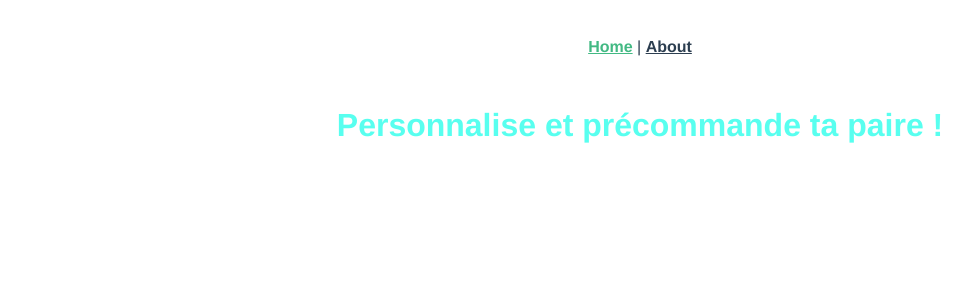
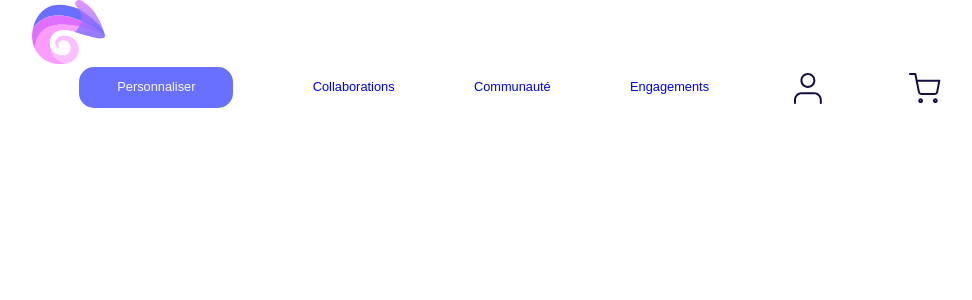
Before and after one commit to SeubJrd/agemovue, a Vue app: page / in a window 1280 px wide. Shown: the top 300 px of the page, without its empty margins (0-972 px from the left). Built offline with nearby package versions, Linux system fonts and the light colour scheme.

Commit message:
Ajout du bon squelette de dossiers + header dans App + resetcss
du coup ca induit un pb, le header est un peu cassé avec le reset c'est terriiiiiiiiible

```diff
--- a/src/App.vue
+++ b/src/App.vue
@@ -1,9 +1,37 @@
 <template>
   <div id="app">
-    <div id="nav">
-      <router-link to="/">Home</router-link> |
-      <router-link to="/about">About</router-link>
-    </div>
+
+    <header class="header">
+        <router-link to="/Home" class="header__image"><img class="header__logo" src="@/assets/img/LogoHeader.svg" alt="logo agemo"></router-link>
+        <nav class="header__navigation">
+            <router-link class="header__lien -principal" to="#">Personnaliser</router-link>
+            <router-link class="header__lien" to="/Collaborations">Collaborations</router-link>
+            <router-link class="header__lien" to="#">Communauté</router-link>
+            <router-link class="header__lien" to="#">Engagements</router-link>
+            <router-link class="header__lien -icone" to="#">
+                <svg class="header__icone" width="28" height="31" viewBox="0 0 28 31" fill="none"
+                    xmlns="http://www.w3.org/2000/svg">
+                    <path fill-rule="evenodd" clip-rule="evenodd"
+                        d="M2.18043 21.5137C3.57653 20.1176 5.47005 19.3333 7.44444 19.3333H20.3333C22.3077 19.3333 24.2012 20.1176 25.5973 21.5137C26.9935 22.9098 27.7778 24.8033 27.7778 26.7777V29.9999C27.7778 30.5522 27.3301 30.9999 26.7778 30.9999C26.2255 30.9999 25.7778 30.5522 25.7778 29.9999V26.7777C25.7778 25.3337 25.2042 23.9489 24.1831 22.9279C23.1621 21.9069 21.7773 21.3333 20.3333 21.3333H7.44444C6.00049 21.3333 4.61567 21.9069 3.59464 22.9279C2.57361 23.9489 2 25.3337 2 26.7777V29.9999C2 30.5522 1.55228 30.9999 1 30.9999C0.447715 30.9999 0 30.5522 0 29.9999V26.7777C0 24.8033 0.784323 22.9098 2.18043 21.5137Z" />
+                    <path fill-rule="evenodd" clip-rule="evenodd"
+                        d="M13.889 2C10.8821 2 8.44458 4.43756 8.44458 7.44445C8.44458 10.4513 10.8821 12.8889 13.889 12.8889C16.8959 12.8889 19.3335 10.4513 19.3335 7.44445C19.3335 4.43756 16.8959 2 13.889 2ZM6.44458 7.44445C6.44458 3.33299 9.77757 0 13.889 0C18.0005 0 21.3335 3.33299 21.3335 7.44445C21.3335 11.5559 18.0005 14.8889 13.889 14.8889C9.77757 14.8889 6.44458 11.5559 6.44458 7.44445Z" />
+                </svg>
+            </router-link>
+            <router-link class="header__lien -icone" to="#">
+                <svg class="header__icone" width="32" height="30" viewBox="0 0 32 30" fill="none"
+                    xmlns="http://www.w3.org/2000/svg">
+                    <path fill-rule="evenodd" clip-rule="evenodd"
+                        d="M11.6666 27.3334C11.4825 27.3334 11.3333 27.4826 11.3333 27.6667C11.3333 27.8508 11.4825 28 11.6666 28C11.8507 28 11.9999 27.8508 11.9999 27.6667C11.9999 27.4826 11.8507 27.3334 11.6666 27.3334ZM9.33325 27.6667C9.33325 26.378 10.3779 25.3334 11.6666 25.3334C12.9553 25.3334 13.9999 26.378 13.9999 27.6667C13.9999 28.9554 12.9553 30 11.6666 30C10.3779 30 9.33325 28.9554 9.33325 27.6667Z" />
+                    <path fill-rule="evenodd" clip-rule="evenodd"
+                        d="M26.3333 27.3334C26.1492 27.3334 26 27.4826 26 27.6667C26 27.8508 26.1492 28 26.3333 28C26.5174 28 26.6667 27.8508 26.6667 27.6667C26.6667 27.4826 26.5174 27.3334 26.3333 27.3334ZM24 27.6667C24 26.378 25.0447 25.3334 26.3333 25.3334C27.622 25.3334 28.6667 26.378 28.6667 27.6667C28.6667 28.9554 27.622 30 26.3333 30C25.0447 30 24 28.9554 24 27.6667Z" />
+                    <path fill-rule="evenodd" clip-rule="evenodd"
+                        d="M0 1C0 0.447715 0.447715 0 1 0H6.33333C6.80996 0 7.22034 0.336385 7.31389 0.803743L8.48735 6.66667H30.3333C30.6314 6.66667 30.9139 6.79959 31.1038 7.02922C31.2938 7.25885 31.3715 7.56124 31.3156 7.85399L29.1809 19.0482C29.0132 19.8922 28.554 20.6504 27.8837 21.19C27.216 21.7275 26.3813 22.014 25.5245 22H12.5822C11.7254 22.014 10.8907 21.7275 10.223 21.19C9.55278 20.6505 9.09365 19.8925 8.92592 19.0486C8.92589 19.0485 8.92595 19.0488 8.92592 19.0486L6.69674 7.91104C6.68896 7.88007 6.68262 7.84851 6.67781 7.81647L5.51365 2H1C0.447715 2 0 1.55228 0 1ZM8.88764 8.66667L10.8875 18.6585C10.9637 19.0422 11.1724 19.3868 11.4771 19.6321C11.7818 19.8774 12.1631 20.0077 12.5542 20.0002L12.5733 20H25.5333L25.5525 20.0002C25.9436 20.0077 26.3248 19.8774 26.6295 19.6321C26.9334 19.3875 27.1418 19.0441 27.2185 18.6618C27.2187 18.6607 27.2189 18.6596 27.2192 18.6585L29.1246 8.66667H8.88764Z" />
+                </svg>
+            </router-link>
+        </nav>
+    </header>
+
+
     <router-view/>
    </div>
 </template>
@@ -26,98 +54,70 @@ export default {
 </script>
 
 
-<style>
-#app {
-  font-family: Avenir, Helvetica, Arial, sans-serif;
-  -webkit-font-smoothing: antialiased;
-  -moz-osx-font-smoothing: grayscale;
-  text-align: center;
-  color: #2c3e50;
+<style lang="scss">
+
+header {
+    display: flex;
+    justify-content: space-between;
+    align-items: center;
 }
 
-#nav {
-  padding: 30px;
+.header__navigation{
+    display: flex;
+    justify-content: space-evenly;
+    align-items: center;
+    width: 80%;
 }
 
-#nav a {
-  font-weight: bold;
-  color: #2c3e50;
+.header__image{
+    margin: 9px 32px ;
 }
 
-#nav a.router-link-exact-active {
-  color: #42b983;
+.header__logo{
+    height : 5vw;
 }
 
-p {
-  margin-top: 25vh;
+.header__icone{
+    fill: $colorTitle;
 }
 
+.-icone{
+    border-radius: 100%;
+    padding: 0.4vw 0 0 0;
+    width: 3vw;
+    height: 3vw;
+    text-align: center;
+    &:hover {
+        background-color: #6970FF;
+        svg {
+            fill : white;
+        }
+        transition: 1s;
+    }
+}
 
+.header__lien{
+    text-decoration: none;
+    font-family: $fontFamily;
+    font-weight: 500;
+    font-style: normal;
+    font-size: 1vw;
+}
 
-/*! locomotive-scroll v4.1.3 | MIT License | https://github.com/locomotivemtl/locomotive-scroll */
-html.has-scroll-smooth {
-    overflow: hidden; }
+.-principal{
+    background-color: $colorAction;
+    height: 41px;
+    width: 154px;
+    display: flex;
+    align-items: center;
+    justify-content: center;
+    color: #FAF8FF;
+    border-radius: 15px;
+    font-size: 1vw;
+    &:hover {
+        background : $horizontalGradient;
+        transition: 0.3s;
 
-  html.has-scroll-dragging {
-    -webkit-user-select: none;
-    -moz-user-select: none;
-    -ms-user-select: none;
-    user-select: none; }
-
-  .has-scroll-smooth body {
-    overflow: hidden; }
-
-  .has-scroll-smooth [data-scroll-container] {
-    min-height: 100vh; }
-
-  [data-scroll-direction="horizontal"] [data-scroll-container] {
-    height: 100vh;
-    display: inline-block;
-    white-space: nowrap; }
-
-  [data-scroll-direction="horizontal"] [data-scroll-section] {
-    display: inline-block;
-    vertical-align: top;
-    white-space: nowrap;
-    height: 100%; }
-
-  .c-scrollbar {
-    position: absolute;
-    right: 0;
-    top: 0;
-    width: 11px;
-    height: 100%;
-    transform-origin: center right;
-    transition: transform 0.3s, opacity 0.3s;
-    opacity: 0; }
-    .c-scrollbar:hover {
-      transform: scaleX(1.45); }
-    .c-scrollbar:hover, .has-scroll-scrolling .c-scrollbar, .has-scroll-dragging .c-scrollbar {
-      opacity: 1; }
-    [data-scroll-direction="horizontal"] .c-scrollbar {
-      width: 100%;
-      height: 10px;
-      top: auto;
-      bottom: 0;
-      transform: scaleY(1); }
-      [data-scroll-direction="horizontal"] .c-scrollbar:hover {
-        transform: scaleY(1.3); }
-
-  .c-scrollbar_thumb {
-    position: absolute;
-    top: 0;
-    right: 0;
-    background-color: black;
-    opacity: 0.5;
-    width: 7px;
-    border-radius: 10px;
-    margin: 2px;
-    cursor: -webkit-grab;
-    cursor: grab; }
-    .has-scroll-dragging .c-scrollbar_thumb {
-      cursor: -webkit-grabbing;
-      cursor: grabbing; }
-    [data-scroll-direction="horizontal"] .c-scrollbar_thumb {
-      right: auto;
-      bottom: 0; }
+    }
+}
 </style>
--- /dev/null
+++ b/src/scss/locomotive.scss
@@ -0,0 +1,66 @@
+/*! locomotive-scroll v4.1.3 | MIT License | https://github.com/locomotivemtl/locomotive-scroll */
+html.has-scroll-smooth {
+    overflow: hidden; }
+
+  html.has-scroll-dragging {
+    -webkit-user-select: none;
+    -moz-user-select: none;
+    -ms-user-select: none;
+    user-select: none; }
+
+  .has-scroll-smooth body {
+    overflow: hidden; }
+
+  .has-scroll-smooth [data-scroll-container] {
+    min-height: 100vh; }
+
+  [data-scroll-direction="horizontal"] [data-scroll-container] {
+    height: 100vh;
+    display: inline-block;
+    white-space: nowrap; }
+
+  [data-scroll-direction="horizontal"] [data-scroll-section] {
+    display: inline-block;
+    vertical-align: top;
+    white-space: nowrap;
+    height: 100%; }
+
+  .c-scrollbar {
+    position: absolute;
+    right: 0;
+    top: 0;
+    width: 11px;
+    height: 100%;
+    transform-origin: center right;
+    transition: transform 0.3s, opacity 0.3s;
+    opacity: 0; }
+    .c-scrollbar:hover {
+      transform: scaleX(1.45); }
+    .c-scrollbar:hover, .has-scroll-scrolling .c-scrollbar, .has-scroll-dragging .c-scrollbar {
+      opacity: 1; }
+    [data-scroll-direction="horizontal"] .c-scrollbar {
+      width: 100%;
+      height: 10px;
+      top: auto;
+      bottom: 0;
+      transform: scaleY(1); }
+      [data-scroll-direction="horizontal"] .c-scrollbar:hover {
+        transform: scaleY(1.3); }
+
+  .c-scrollbar_thumb {
+    position: absolute;
+    top: 0;
+    right: 0;
+    background-color: black;
+    opacity: 0.5;
+    width: 7px;
+    border-radius: 10px;
+    margin: 2px;
+    cursor: -webkit-grab;
+    cursor: grab; }
+    .has-scroll-dragging .c-scrollbar_thumb {
+      cursor: -webkit-grabbing;
+      cursor: grabbing; }
+    [data-scroll-direction="horizontal"] .c-scrollbar_thumb {
+      right: auto;
+      bottom: 0; }
--- /dev/null
+++ b/src/scss/resetcss.scss
@@ -0,0 +1,52 @@
+/* http://meyerweb.com/eric/tools/css/reset/
+   v2.0 | 20110126
+   License: none (public domain)
+*/
+
+html, body, div, span, applet, object, iframe,
+h1, h2, h3, h4, h5, h6, p, blockquote, pre,
+a, abbr, acronym, address, big, cite, code,
+del, dfn, em, img, ins, kbd, q, s, samp,
+small, strike, strong, sub, sup, tt, var,
+b, u, i, center,
+dl, dt, dd, ol, ul, li,
+fieldset, form, label, legend,
+table, caption, tbody, tfoot, thead, tr, th, td,
+article, aside, canvas, details, embed,
+figure, figcaption, footer, header, hgroup,
+menu, nav, output, ruby, section, summary,
+time, mark, audio, video {
+	margin: 0;
+	padding: 0;
+	border: 0;
+	font-size: 100%;
+	font: inherit;
+	vertical-align: baseline;
+}
+/* HTML5 display-role reset for older browsers */
+article, aside, details, figcaption, figure,
+footer, header, hgroup, menu, nav, section {
+	display: block;
+}
+body {
+	line-height: 1;
+}
+ol, ul {
+	list-style: none;
+}
+blockquote, q {
+	quotes: none;
+}
+blockquote:before, blockquote:after,
+q:before, q:after {
+	content: '';
+	content: none;
+}
+table {
+	border-collapse: collapse;
+	border-spacing: 0;
+}
+
+*{
+    box-sizing: border-box;
+}
--- /dev/null
+++ b/src/scss/styles.scss
@@ -0,0 +1,3 @@
+@import "resetcss";
+@import "locomotive";
+@import "vars";
--- a/src/views/Home.vue
+++ b/src/views/Home.vue
@@ -1,5 +1,7 @@
 <template>
-    <h1 class="titre">Personnalise et précommande ta paire !</h1>
+    <div class="main">
+
+    </div>
 </template>
 
 <script>
--- a/vue.config.js
+++ b/vue.config.js
@@ -7,10 +7,9 @@ module.exports = {
         loaderOptions: {
             sass: {
                 additionalData: `
-                    @import "@/scss/vars.scss";
+                    @import "@/scss/styles.scss";
                 `
-
             }
         }
     }
-};
+}
```
